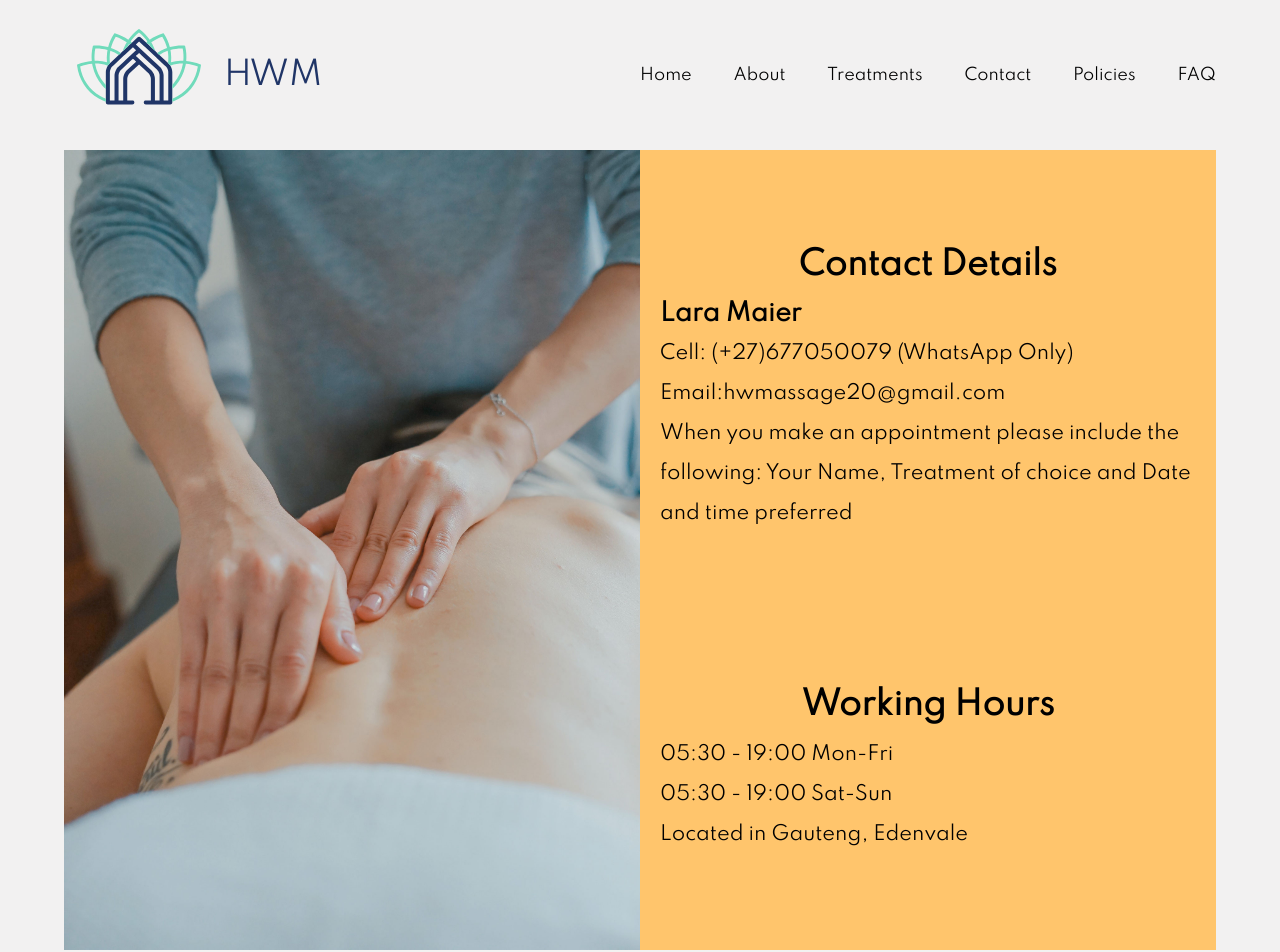
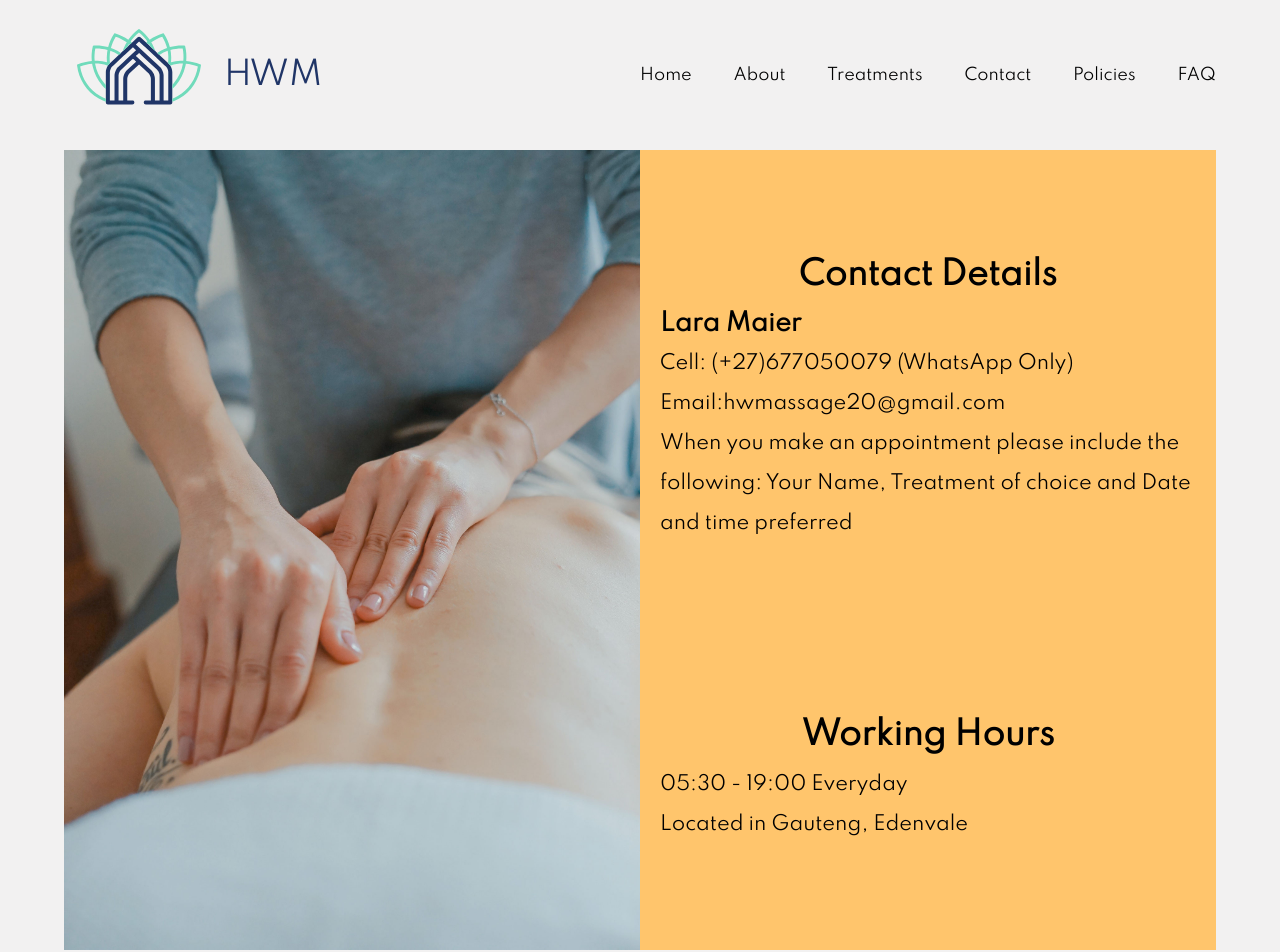
Before and after one commit to 3-gin-7/hwm, a Vue app: page /#/contact in a window 1280 px wide. Shown: the top 952 px of the page. Built offline with nearby package versions, Linux system fonts and the light colour scheme.

Commit message:
fixed work times

```diff
--- a/src/views/Contact.vue
+++ b/src/views/Contact.vue
@@ -14,9 +14,7 @@
               </div>
               <div>
               <h1>Working Hours</h1>
-              <span>05:30 - 19:00 Mon-Fri</span>
-              <br>
-              <span>05:30 - 19:00 Sat-Sun</span>
+              <span>05:30 - 19:00 Everyday</span>
               <br>
               <span>Located in Gauteng, Edenvale</span>
               </div>
```
